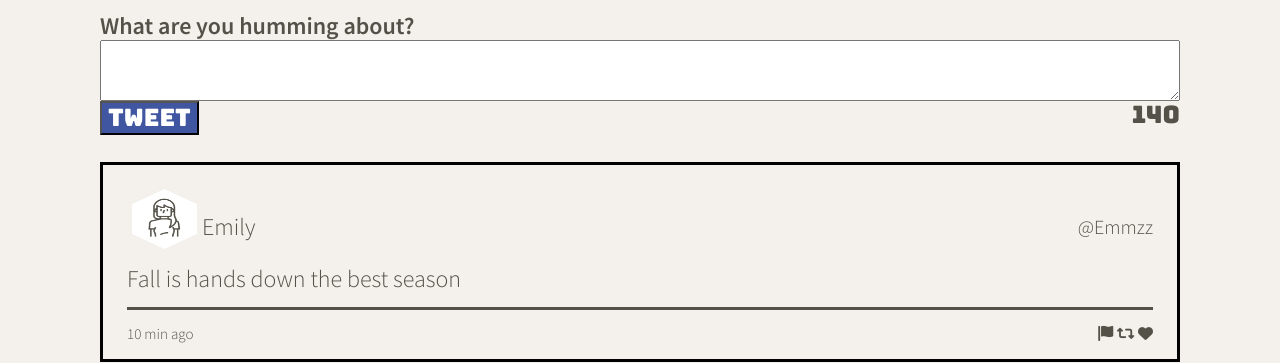
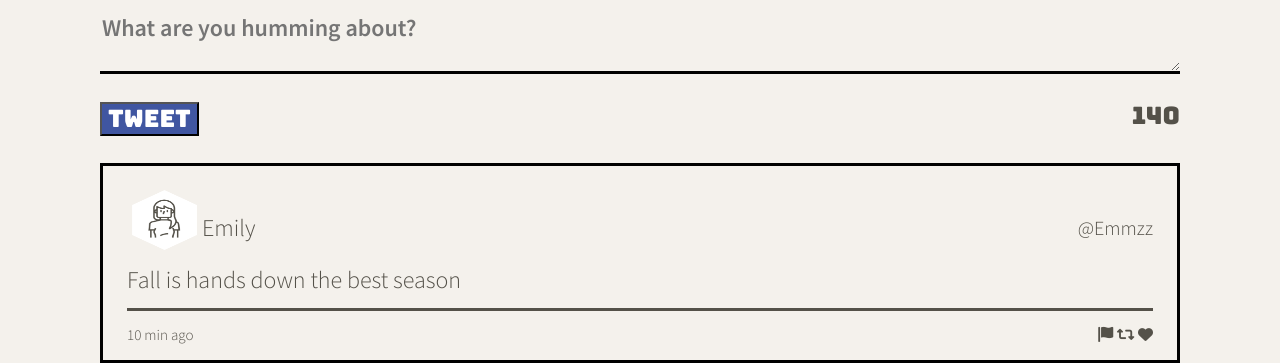
Before and after one commit to aalibarre/tweeter, a website: page public/index.html in a window 1280 px wide. Shown: the part 609-972 px from the top of the page. Drawn offline with nearby package versions, Linux system fonts and the light colour scheme.

Commit message:
fixed the text-box remoce dthe border now it is up to date with the version that is required

```diff
--- a/public/index.html
+++ b/public/index.html
@@ -69,10 +69,8 @@
       <section class="new-tweet">
         <h2>Compose Tweet</h2>
         <form class="text-box" method="POST" action="/tweets/">
-          <label for="tweet-text"
-            ><strong>What are you humming about?</strong></label
-          >
-          <textarea name="text" id="tweet-text"></textarea>
+          <textarea name="text" id="tweet-text" placeholder="What are you humming about?"></textarea>
+          <br />
           <div class="button-num">
             <button class="button" type="submit">Tweet</button>
             <output name="counter" class="counter" for="tweet-text">140</output>
--- a/public/styles/new-tweet.css
+++ b/public/styles/new-tweet.css
@@ -23,6 +23,11 @@
 .text-box {
     display: flex;
     flex-direction: column;
+}
 
-
+#tweet-text {
+    background-color:  #f4f1ec;
+    border: none;
+    border-bottom: solid;
+    font-weight: bold;
 }
```
